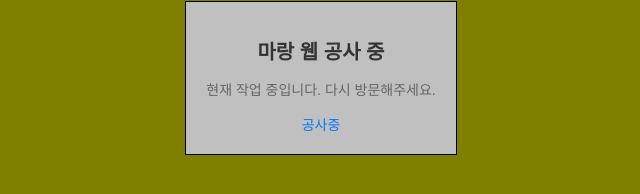
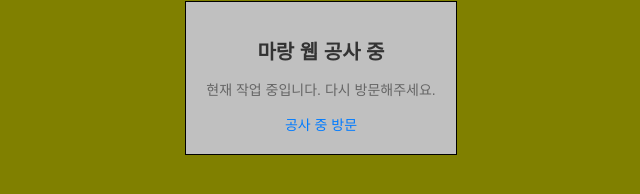
Before and after one commit to marang111/marangjob-a, a plain HTML site: page index.html in a window 1280 px wide. Shown: the part 330-524 px from the top of the page, 319-959 px from the left. Drawn offline with Linux system fonts and the light colour scheme.

Commit message:
Update index.html

```diff
--- a/index.html
+++ b/index.html
@@ -49,7 +49,7 @@
     <div class="container">
         <h1>마랑 웹 공사 중</h1>
         <p>현재 작업 중입니다. 다시 방문해주세요.</p>
-        <a href="http://marangjoba.dothome.co.kr/">공사중</a>
+        <a href="http://marangjoba.dothome.co.kr/">공사 중 방문</a>
     </div>
 
 </body>
```
